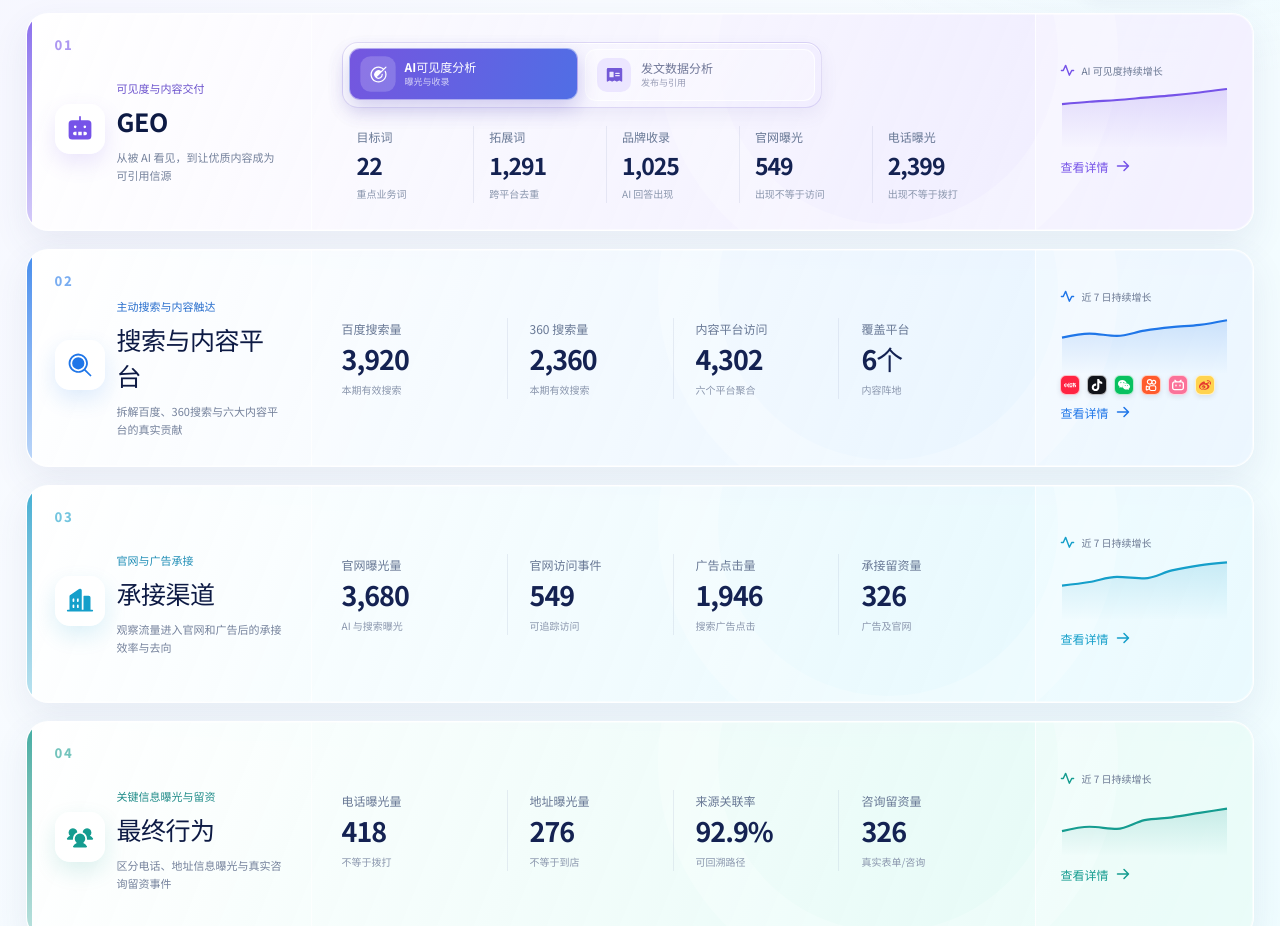
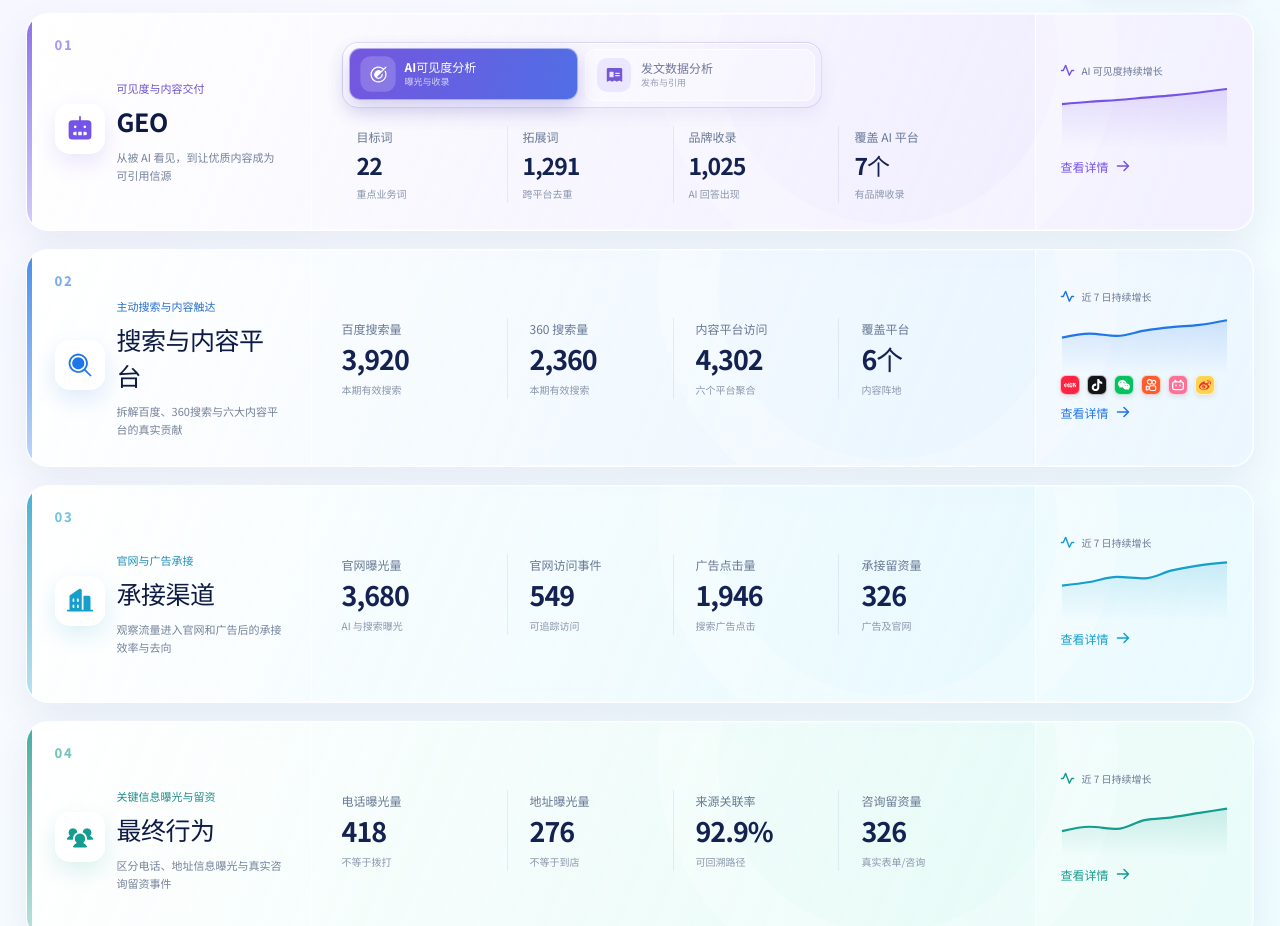
Before and after one commit to tonybotboy520-debug/tongji, a React (Vite) app: page / in a window 1280 px wide. Shown: the part 840-1766 px from the top of the page. Built offline with nearby package versions, Linux system fonts and the light colour scheme.

Commit message:
Refine GEO visibility metrics

```diff
--- a/src/App.jsx
+++ b/src/App.jsx
@@ -383,8 +383,7 @@ const geoSummary = {
     { label: "目标词", value: 22, note: "重点业务词" },
     { label: "拓展词", value: 1291, note: "跨平台去重" },
     { label: "品牌收录", value: 1025, note: "AI 回答出现" },
-    { label: "官网曝光", value: 549, note: "出现不等于访问" },
-    { label: "电话曝光", value: 2399, note: "出现不等于拨打" },
+    { label: "覆盖 AI 平台", value: platformBars.length, suffix: "个", note: "有品牌收录", fixed: true },
   ],
   media: [
     { label: "成功发文", value: 24, suffix: "篇", note: "已发布" },
@@ -455,7 +454,7 @@ function GeoFloor({ onOpen, scale }) {
         <button role="tab" aria-selected={tab === "visibility"} className={tab === "visibility" ? "active" : ""} onClick={(event) => { event.stopPropagation(); setTab("visibility"); }}><span className="floor-tab-icon"><Target size={19} weight="fill" /></span><span><b>AI可见度分析</b><small>曝光与收录</small></span></button>
         <button role="tab" aria-selected={tab === "media"} className={tab === "media" ? "active" : ""} onClick={(event) => { event.stopPropagation(); setTab("media"); }}><span className="floor-tab-icon"><NewspaperClipping size={19} weight="fill" /></span><span><b>发文数据分析</b><small>发布与引用</small></span></button>
       </div>
-      <motion.div key={`${tab}-${scale}`} className="floor-metrics geo-floor-metrics" role="tabpanel" initial={{ opacity: 0, x: 8 }} animate={{ opacity: 1, x: 0 }} transition={{ duration: .24 }}>{scaleMetricItems(geoSummary[tab], scale).map((item, index) => <div className="floor-metric" key={item.label}><span>{item.label}</span><strong><MetricValue item={item} delay={index * 0.04} /></strong><small>{item.note}</small></div>)}</motion.div>
+      <motion.div key={`${tab}-${scale}`} className="floor-metrics geo-floor-metrics" style={{ "--geo-metric-columns": geoSummary[tab].length }} role="tabpanel" initial={{ opacity: 0, x: 8 }} animate={{ opacity: 1, x: 0 }} transition={{ duration: .24 }}>{scaleMetricItems(geoSummary[tab], scale).map((item, index) => <div className="floor-metric" key={item.label}><span>{item.label}</span><strong><MetricValue item={item} delay={index * 0.04} /></strong><small>{item.note}</small></div>)}</motion.div>
     </div>
   </StageFloor>;
 }
--- a/src/styles.css
+++ b/src/styles.css
@@ -357,7 +357,7 @@ tbody tr { transition: background .18s ease; } tbody tr:hover { background: #faf
 .floor-tabs button:nth-child(2).active { background: linear-gradient(110deg, #c653a1, #8556df); box-shadow: 0 8px 20px rgba(170,72,153,.22); }
 .floor-tabs button.active small { color: rgba(255,255,255,.72); }
 .floor-tabs button.active .floor-tab-icon { color: #fff; background: rgba(255,255,255,.18); transform: scale(1.04); }
-.geo-floor-metrics { grid-template-columns: repeat(5, minmax(95px, 1fr)); }
+.geo-floor-metrics { grid-template-columns: repeat(var(--geo-metric-columns, 5), minmax(95px, 1fr)); }
 .geo-floor-metrics .floor-metric { padding-left: 15px; padding-right: 15px; }
 .geo-floor-metrics .floor-metric strong { font-size: clamp(23px, 1.8vw, 30px); }
 
```
